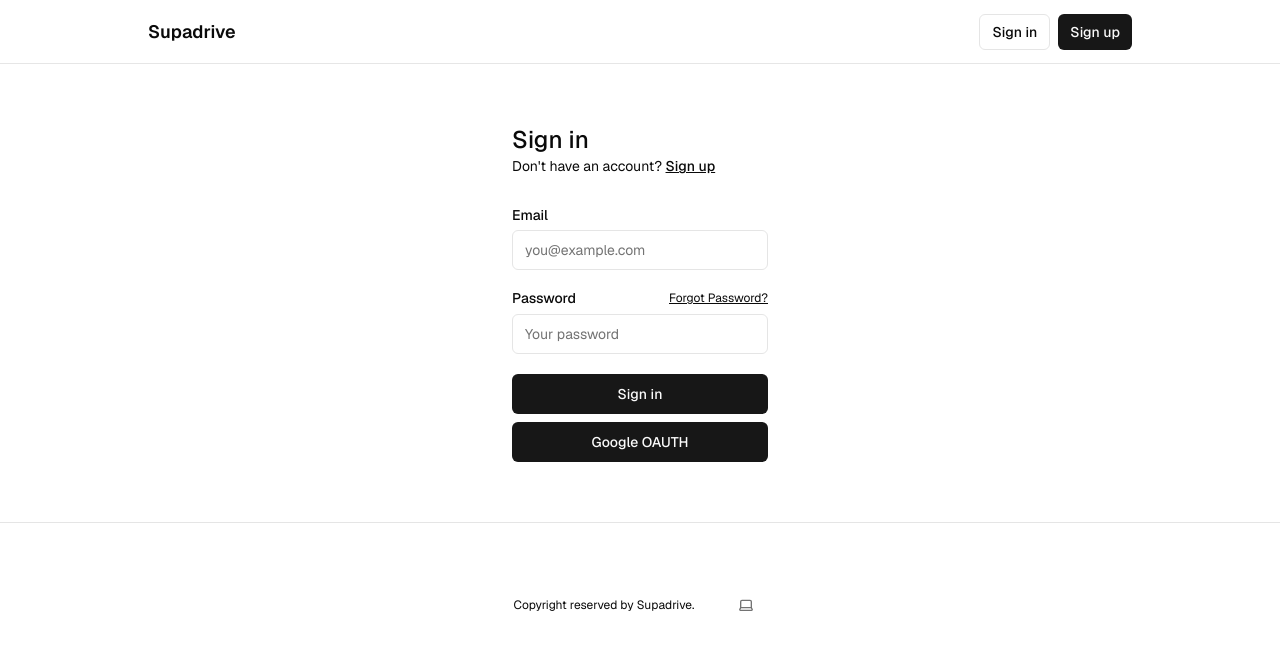
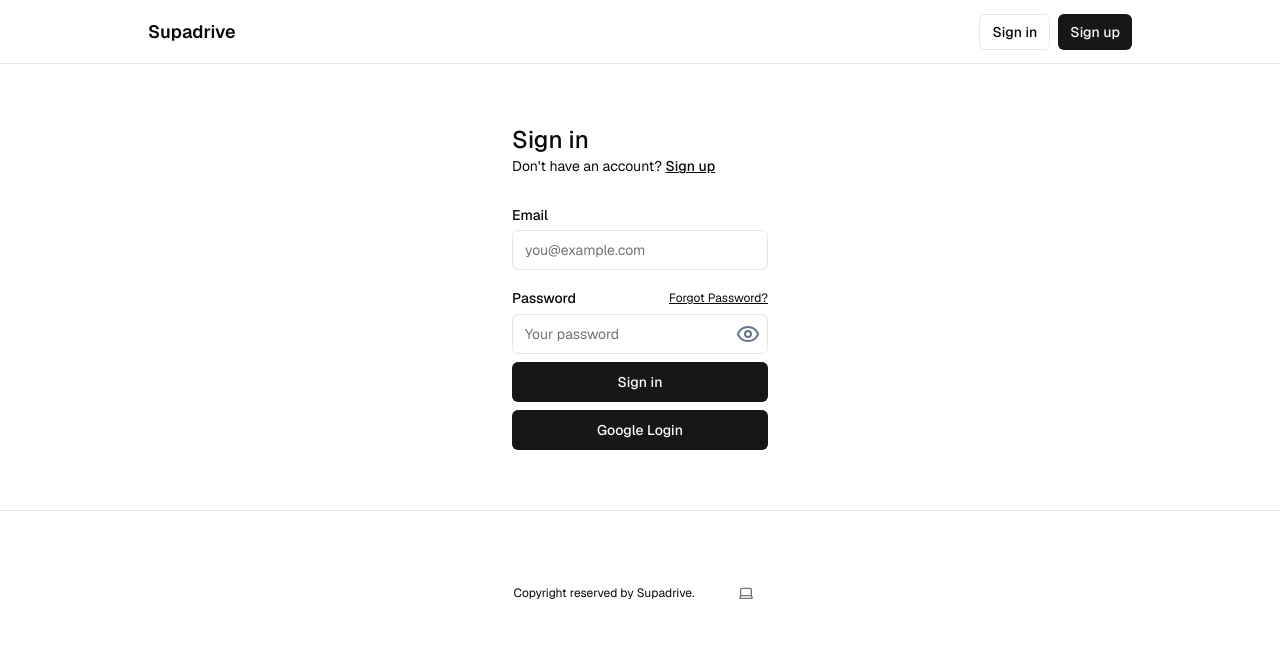
Before and after one commit to karan-patel61/supadrive-app, a Next.js app: page /sign-in in a window 1280 px wide. Shown: the top 650 px of the page. Built offline with nearby package versions, Linux system fonts and the light colour scheme; no server answers.

Commit message:
new password input component

```diff
--- a/app/(auth-pages)/sign-in/page.tsx
+++ b/app/(auth-pages)/sign-in/page.tsx
@@ -4,10 +4,13 @@ import { SubmitButton } from "@/components/submit-button";
 import { Button } from "@/components/ui/button";
 import { Input } from "@/components/ui/input";
 import { Label } from "@/components/ui/label";
+import { PasswordInput } from "@/components/ui/password-input";
 import Link from "next/link";
 
 export default async function Login(props: { searchParams: Promise<Message> }) {
   const searchParams = await props.searchParams;
+  var showPassword = false;
+
   return (
     <div>
     <form className="flex-1 flex flex-col min-w-64">
@@ -30,8 +33,8 @@ export default async function Login(props: { searchParams: Promise<Message> }) {
             Forgot Password?
           </Link>
         </div>
-        <Input
-          type="password"
+        <PasswordInput
+          type={showPassword ? "text" : "password"}
           name="password"
           placeholder="Your password"
           required
@@ -44,7 +47,7 @@ export default async function Login(props: { searchParams: Promise<Message> }) {
     </form>
     <form className="flex-1 flex flex-col min-w-64">
       <SubmitButton pendingText="Signing In..." formAction={googlelogin}>
-          Google OAUTH
+          Google Login
         </SubmitButton>
     </form>
     </div>
--- /dev/null
+++ b/components/ui/password-input.tsx
@@ -0,0 +1,43 @@
+'use client';
+import * as React from "react";
+
+import { cn } from "@/lib/utils";
+import { Eye, EyeOff } from "lucide-react";
+
+export interface InputProps
+  extends React.InputHTMLAttributes<HTMLInputElement> {}
+
+const PasswordInput = React.forwardRef<HTMLInputElement, InputProps>(
+  ({ className, type, ...props }, ref) => {
+    const [showPassword, setShowPassword] = React.useState(false);
+    const [password, setPassword] = React.useState("");
+    const togglePasswordVisibility = () => {
+      setShowPassword((prev) => !prev);
+    };
+    return (
+      <div className="relative">
+        <input
+          type={showPassword ? "text" : "password"}
+          className={cn(
+            "flex h-10 w-full rounded-md border border-input bg-background px-3 py-2 text-sm ring-offset-background file:border-0 file:bg-transparent file:text-sm file:font-medium placeholder:text-muted-foreground focus-visible:outline-none focus-visible:ring-2 focus-visible:ring-ring focus-visible:ring-offset-2 disabled:cursor-not-allowed disabled:opacity-50",
+            className,
+          )}
+          ref={ref}
+          value={password}
+          onChange={(e) => setPassword(e.target.value)}
+          {...props}
+        />
+        <button
+          type="button"
+          className="absolute inset-y-0 right-0 flex items-center pr-2"
+          onClick={togglePasswordVisibility}
+        >
+          {showPassword ? <EyeOff className="text-slate-500 hover:text-slate-800" /> : <Eye className="text-slate-500 hover:text-slate-800" />}
+        </button>
+      </div>
+    );
+  },
+);
+PasswordInput.displayName = "PasswordInput";
+
+export { PasswordInput };
```
